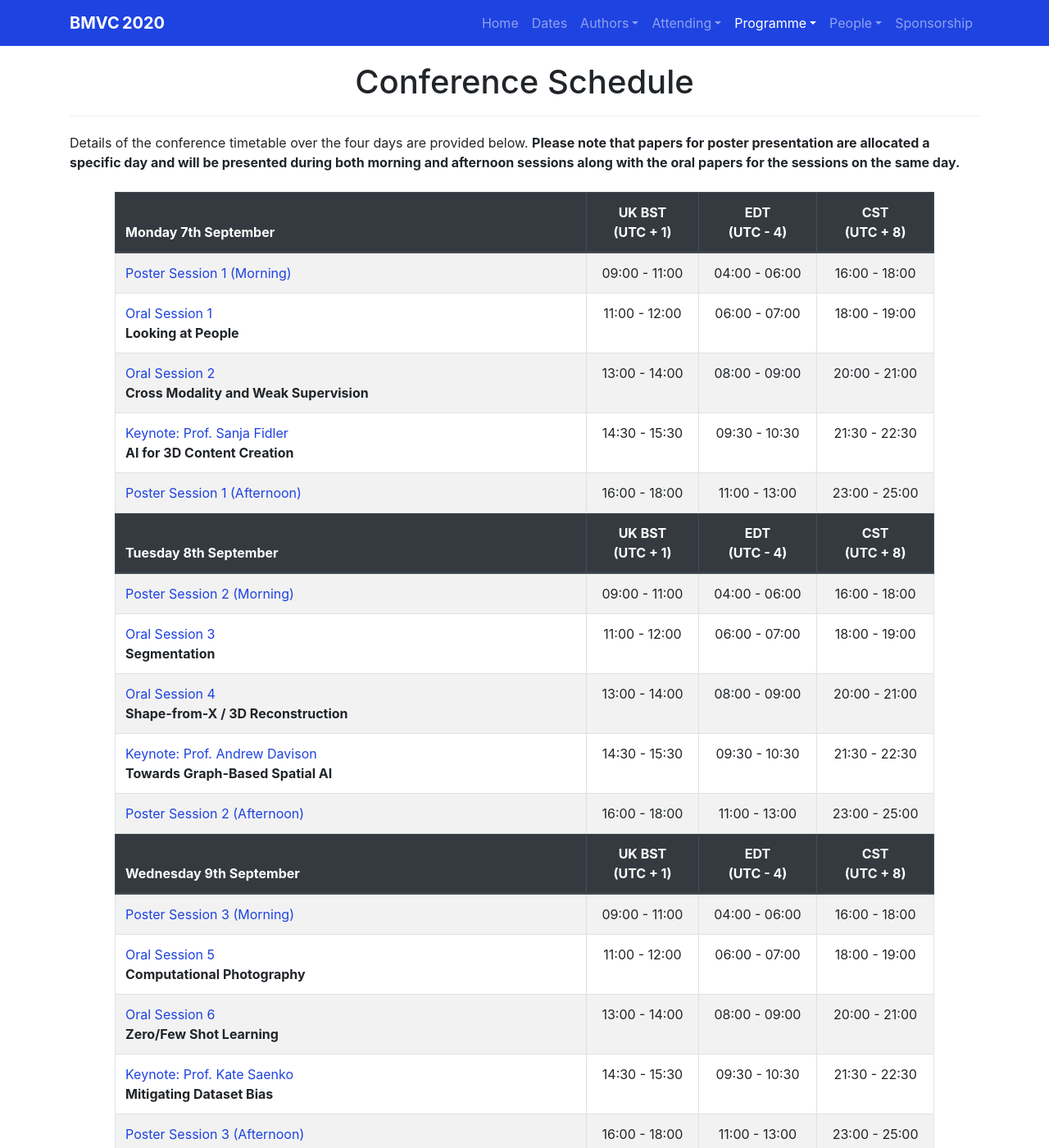
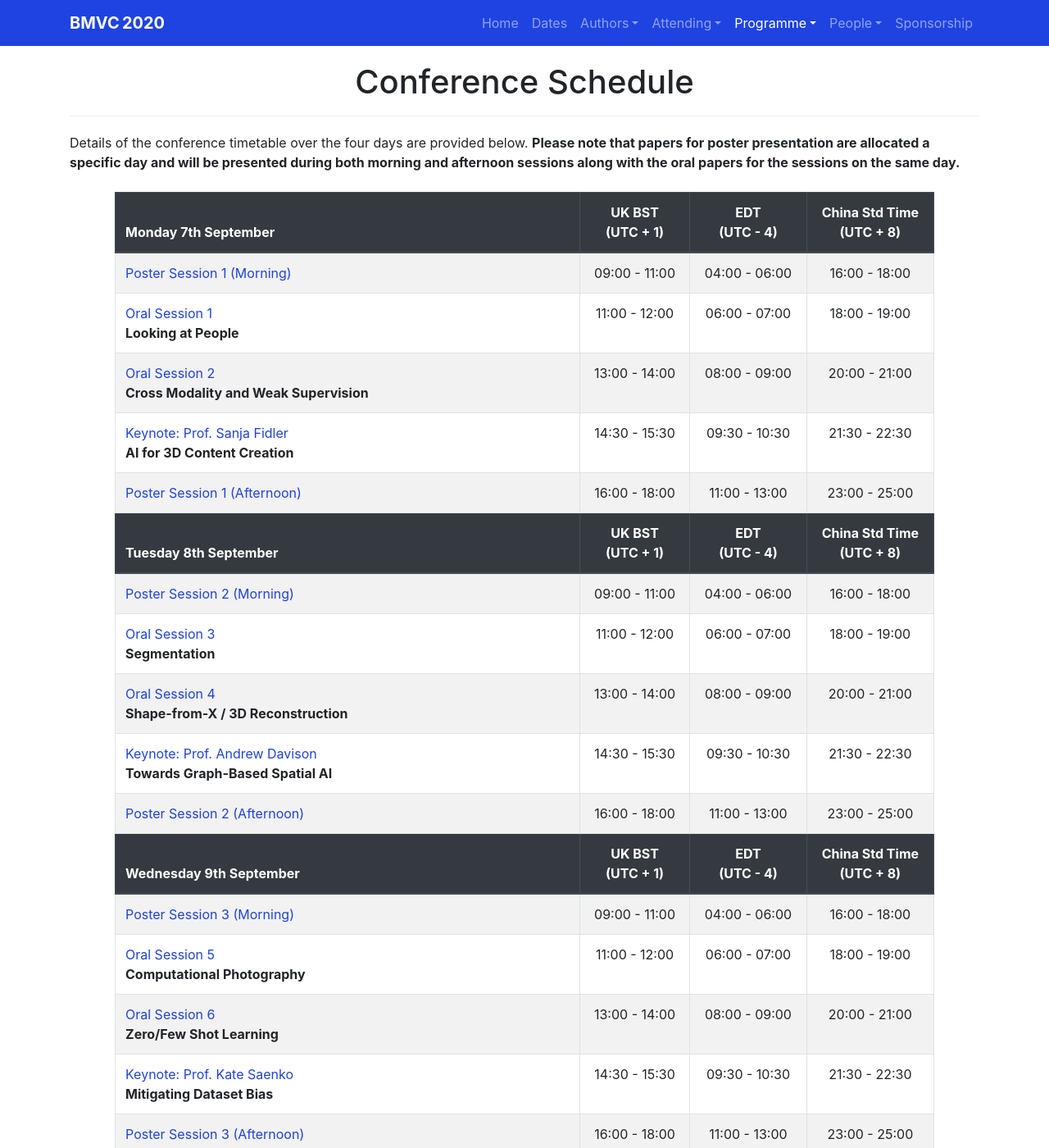
Before and after one commit to BritishMachineVisionAssociation/BMVC2021, a Jekyll site: the page built from programme/schedule.md, in a window 1280 px wide and 1400 px high. Shown: the whole window at 82% size. Built offline with Jekyll 4.4.1, drawn with Linux system fonts in a browser that asks for light colours; nearby versions of some CDN libraries.

Commit message:
Fixed CST timezone

```diff
--- a/programme/schedule.md
+++ b/programme/schedule.md
@@ -21,7 +21,7 @@ Details of the conference timetable over the four days are provided below. <stro
 		    <tr><th scope="col">{{ day.day }}</th>
 		        <th scope="col" style="text-align: center;">UK BST<br>(UTC + 1)</th>
 		        <th scope="col" style="text-align: center;">EDT<br>(UTC - 4)</th>
-		        <th scope="col" style="text-align: center;">CST<br>(UTC + 8)</th>
+		        <th scope="col" style="text-align: center;">China Std Time<br>(UTC + 8)</th>
 		    </tr>
 	    </thead>
         <tbody>
```
